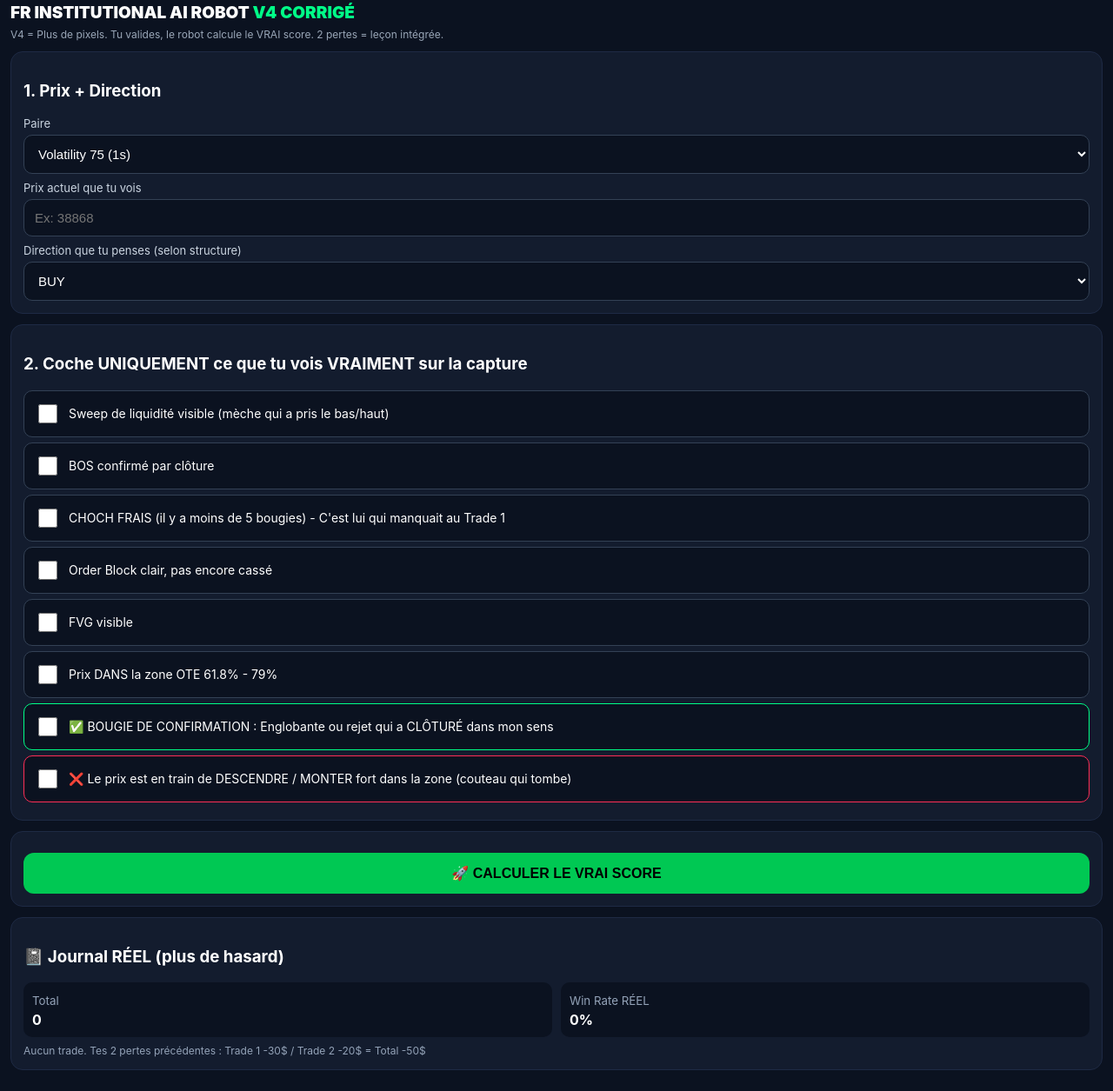
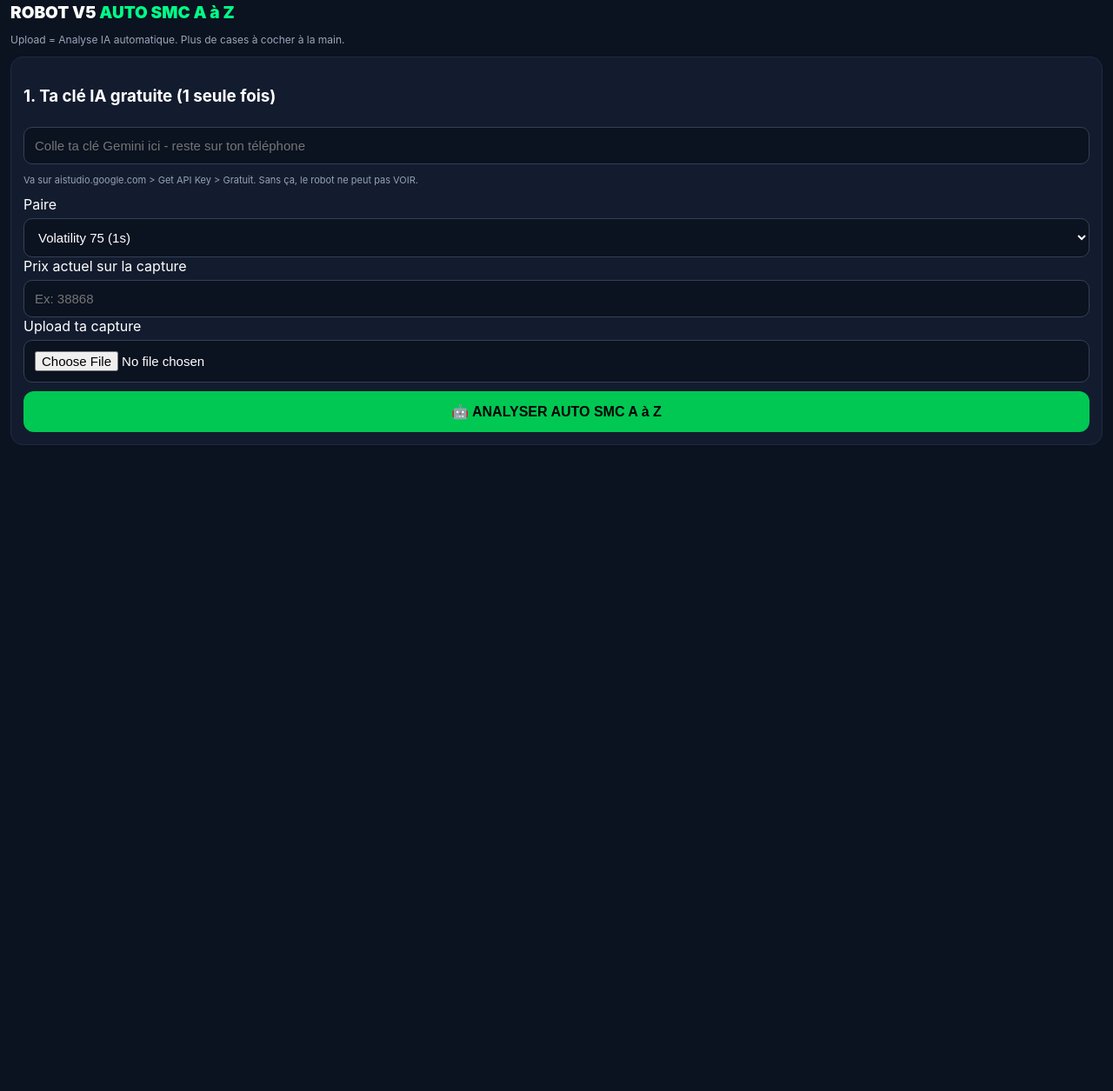
Before and after one commit to Francki2701/SMC-robot-V2, a plain HTML site: page index.html in a window 1280 px wide. Shown: the part 9-1264 px from the top of the page at 87% size. After the commit the page ends 800 px from the top, so only its background shows below. Drawn offline with Linux system fonts and the light colour scheme.

Commit message:
Update index.html for ROBOT V5 features
Updated the title and various text elements for the new version of the AI robot. Adjusted styles and input fields to reflect changes in functionality.

````diff
--- a/index.html
+++ b/index.html
@@ -3,132 +3,125 @@
 <head>
 <meta charset="UTF-8">
 <meta name="viewport" content="width=device-width, initial-scale=1">
-<title>FR INSTITUTIONAL AI ROBOT V4 - CORRIGÉ</title>
+<title>ROBOT V5 AUTO - SMC A à Z</title>
 <style>
 *{box-sizing:border-box}body{margin:0;background:#0b1220;color:#fff;font-family:-apple-system,Arial,sans-serif;padding:12px}
 .top{font-weight:900;font-size:19px}.top span{color:#00ff88}
-.sub{color:#9aa7b8;font-size:12px;margin:6px 0 12px}
 .card{background:#131c2e;border:1px solid #1e2a44;border-radius:14px;padding:14px;margin-bottom:12px}
-label{font-size:13px;color:#cbd5e1;display:block;margin:8px 0 5px}
-input,select{width:100%;background:#0b1220;border:1px solid #334155;color:#fff;padding:12px;border-radius:10px;font-size:15px}
-.chk{display:flex;gap:10px;align-items:center;background:#0b1220;border:1px solid #334155;border-radius:10px;padding:12px;margin:6px 0;font-size:14px}
-.chk input{width:22px;height:22px}
+input,select{width:100%;background:#0b1220;border:1px solid #334155;color:#fff;padding:12px;border-radius:10px;font-size:15px;margin-top:6px}
 .btn{width:100%;background:#00c853;color:#000;font-weight:900;padding:14px;border:0;border-radius:12px;font-size:16px;margin-top:10px}
 .big{text-align:center;font-size:38px;font-weight:900;margin:8px 0}
-.grid{display:grid;grid-template-columns:1fr 1fr;gap:10px}
-.box{background:#0b1220;border-radius:10px;padding:10px}.box small{color:#94a3b8}.box b{font-size:16px;display:block;margin-top:3px}
-.jbtn{background:#1e293b;color:#fff;border:0;padding:10px;border-radius:10px;width:100%;margin-top:10px;font-weight:700}
-.warn{background:#2a1500;color:#ffb020;padding:10px;border-radius:8px;font-size:13px}
-.ok{background:#052e16;color:#4ade80;padding:10px;border-radius:8px;font-size:13px}
-.bad{background:#450a0a;color:#fca5a5;padding:10px;border-radius:8px;font-size:13px}
+.box{background:#0b1220;border-radius:10px;padding:10px;margin:6px 0}
+.ok{background:#052e16;color:#4ade80;padding:10px;border-radius:8px}
+.warn{background:#2a1500;color:#ffb020;padding:10px;border-radius:8px}
+.bad{background:#450a0a;color:#fca5a5;padding:10px;border-radius:8px}
+table{width:100%;font-size:13px}td{padding:6px;border-bottom:1px solid #1e2a44}
+img{max-width:100%;border-radius:10px;margin-top:10px}
 </style>
 </head>
 <body>
-<div class="top">FR INSTITUTIONAL AI ROBOT <span>V4 CORRIGÉ</span></div>
-<div class="sub">V4 = Plus de pixels. Tu valides, le robot calcule le VRAI score. 2 pertes = leçon intégrée.</div>
+<div class="top">ROBOT V5 <span>AUTO SMC A à Z</span></div>
+<p style="color:#9aa7b8;font-size:12px">Upload = Analyse IA automatique. Plus de cases à cocher à la main.</p>
 
 <div class="card">
-<h3>1. Prix + Direction</h3>
+<h3>1. Ta clé IA gratuite (1 seule fois)</h3>
+<input id="apikey" type="password" placeholder="Colle ta clé Gemini ici - reste sur ton téléphone">
+<p style="font-size:11px;color:#94a3b8">Va sur aistudio.google.com > Get API Key > Gratuit. Sans ça, le robot ne peut pas VOIR.</p>
 <label>Paire</label>
 <select id="paire"><option>Volatility 75 (1s)</option><option>Volatility 50 (1s)</option><option>Volatility 100 (1s)</option><option>EUR/USD</option><option>XAU/USD</option></select>
-<label>Prix actuel que tu vois</label>
+<label>Prix actuel sur la capture</label>
 <input id="prix" type="number" placeholder="Ex: 38868">
-<label>Direction que tu penses (selon structure)</label>
-<select id="dir"><option value="BUY">BUY</option><option value="SELL">SELL</option></select>
+<label>Upload ta capture</label>
+<input id="file" type="file" accept="image/*">
+<img id="preview" style="display:none">
+<button class="btn" onclick="analyserAuto()">🤖 ANALYSER AUTO SMC A à Z</button>
+<div id="loading" style="display:none;text-align:center;margin-top:10px">🧠 L'IA analyse Sweep, BOS, CHOCH, OB, FVG, OTE... 10 sec...</div>
 </div>
 
+<div id="res" style="display:none">
 <div class="card">
-<h3>2. Coche UNIQUEMENT ce que tu vois VRAIMENT sur la capture</h3>
-<div class="chk"><input type="checkbox" id="c1"> Sweep de liquidité visible (mèche qui a pris le bas/haut)</div>
-<div class="chk"><input type="checkbox" id="c2"> BOS confirmé par clôture</div>
-<div class="chk"><input type="checkbox" id="c3"> CHOCH FRAIS (il y a moins de 5 bougies) - C'est lui qui manquait au Trade 1</div>
-<div class="chk"><input type="checkbox" id="c4"> Order Block clair, pas encore cassé</div>
-<div class="chk"><input type="checkbox" id="c5"> FVG visible</div>
-<div class="chk"><input type="checkbox" id="c6"> Prix DANS la zone OTE 61.8% - 79%</div>
-<div class="chk" style="border-color:#00ff88"><input type="checkbox" id="c7"> ✅ BOUGIE DE CONFIRMATION : Englobante ou rejet qui a CLÔTURÉ dans mon sens</div>
-<div class="chk" style="border-color:#ff2d55"><input type="checkbox" id="c8"> ❌ Le prix est en train de DESCENDRE / MONTER fort dans la zone (couteau qui tombe)</div>
+<div class="big" id="signal">...</div>
+<div id="score" style="text-align:center;font-size:22px;font-weight:900"></div>
+<div id="verdict" style="margin-top:10px"></div>
+<h3>📋 Analyse A à Z (par l'IA)</h3>
+<table id="details"></table>
+<div style="display:grid;grid-template-columns:1fr 1fr;gap:8px;margin-top:12px">
+<div class="box">Entrée OTE<br><b id="entree">-</b></div>
+<div class="box">SL<br><b id="sl" style="color:#ff4444">-</b></div>
+<div class="box">TP1<br><b id="tp1" style="color:#22c55e">-</b></div>
+<div class="box">TP2<br><b id="tp2" style="color:#22c55e">-</b></div>
 </div>
-
-<div class="card">
-<button class="btn" onclick="analyserV4()">🚀 CALCULER LE VRAI SCORE</button>
-<div id="res" style="display:none;margin-top:14px">
-<div class="big" id="signal">ATTENDS</div>
-<div id="scoreTxt" style="text-align:center;font-size:20px;font-weight:900"></div>
-<div id="verdict" style="margin-top:10px"></div>
-<div class="grid" style="margin-top:12px">
-<div class="box"><small>Entrée</small><b id="entree">-</b></div>
-<div class="box"><small>Stop Loss</small><b id="sl" style="color:#ff4444">-</b></div>
-<div class="box"><small>TP1 (1:1)</small><b id="tp1" style="color:#22c55e">-</b></div>
-<div class="box"><small>TP2 (1:2)</small><b id="tp2" style="color:#22c55e">-</b></div>
-</div>
-<div style="margin-top:10px;display:flex;gap:8px">
-<button class="jbtn" style="background:#22c55e;color:#000" onclick="addJournal(true)">✅ J'ai GAGNÉ ce trade</button>
-<button class="jbtn" style="background:#ef4444;color:#fff" onclick="addJournal(false)">❌ J'ai PERDU ce trade</button>
-</div>
+<p id="raison" style="font-size:13px;color:#facc15"></p>
 </div>
 </div>
 
-<div class="card">
-<h3>📓 Journal RÉEL (plus de hasard)</h3>
-<div class="grid"><div class="box"><small>Total</small><b id="total">0</b></div><div class="box"><small>Win Rate RÉEL</small><b id="winrate">0%</b></div></div>
-<div id="journal" style="font-size:12px;color:#94a3b8;margin-top:8px">Aucun trade. Tes 2 pertes précédentes : Trade 1 -30$ / Trade 2 -20$ = Total -50$</div>
-</div>
+<script>
+let lastImgBase64=null;
+document.getElementById('file').addEventListener('change',e=>{
+  let f=e.target.files[0]; if(!f) return;
+  let r=new FileReader(); r.onload=ev=>{
+    document.getElementById('preview').src=ev.target.result; document.getElementById('preview').style.display='block';
+    lastImgBase64=ev.target.result.split(',')[1];
+  }; r.readAsDataURL(f);
+});
 
-<script>
-let total=0,wins=0; let last=null;
-function analyserV4(){
+async function analyserAuto(){
+  let key=document.getElementById('apikey').value.trim();
   let prix=parseFloat(document.getElementById('prix').value);
+  if(!key){alert('Colle d’abord ta clé Gemini gratuite ! Va sur aistudio.google.com');return;}
   if(!prix){alert('Tape le prix !');return;}
-  let dir=document.getElementById('dir').value;
-  let c=[1,2,3,4,5,6,7].map(i=>document.getElementById('c'+i).checked);
-  let couteau=document.getElementById('c8').checked;
-  let score=0;
-  if(c[0]) score+=10; if(c[1]) score+=10; if(c[2]) score+=15; if(c[3]) score+=10; if(c[4]) score+=10; if(c[5]) score+=10;
-  // REGLE CORRIGEE APRES 2 PERTES
-  if(!c[6]){ score=Math.min(score,65); }
-  else { score+=20; }
-  if(couteau) score-=20;
-  if(!c[2]) score-=10; // Pas de CHOCH frais = penalite
-  score=Math.max(0,Math.min(98,score));
+  if(!lastImgBase64){alert('Upload ta capture !');return;}
+  document.getElementById('loading').style.display='block';
+  document.getElementById('res').style.display='none';
 
-  let verdictEl=document.getElementById('verdict');
-  let sigEl=document.getElementById('signal');
-  let txt=document.getElementById('scoreTxt');
-  document.getElementById('res').style.display='block';
-  txt.innerText='Score Réel : '+score+'%';
-  let isBuy=dir==='BUY';
-  // Calculs simples OTE autour du prix
-  let high=prix*1.01, low=prix*0.99, range=high-low;
-  let entree=high-range*0.618;
-  let sl=isBuy? low*0.9995 : high*1.0005;
-  let risque=Math.abs(entree-sl);
-  let tp1=isBuy? entree+risque : entree-risque;
-  let tp2=isBuy? entree+risque*2 : entree-risque*2;
+  let prompt = `Tu es un expert SMC très strict sur Volatility 75 (1s). Analyse cette capture de trading.
+  Prix actuel réel : ${prix}.
+  Tu dois répondre UNIQUEMENT en JSON, sans texte autour, format exact :
+  {"signal":"BUY ou SELL ou ATTENDS ou INVALIDE","score":0-98,"sweep":true/false,"bos":true/false,"choch_frais":true/false,"ob":true/false,"fvg":true/false,"ote":true/false,"confirmation":true/false,"couteau":true/false,"entree":number,"sl":number,"tp1":number,"tp2":number,"raison":"explication courte en français"}
+  REGLES STRICTES :
+    - choch_frais = true seulement si CHOCH il y a moins de 5 bougies.
+    - confirmation = true seulement si tu vois une bougie englobante ou rejet qui a CLOTURE dans le sens du signal.
+    - Si confirmation = false, score max 65 et signal = ATTENDS.
+    - Si couteau = true (prix tombe fort dans la zone), score -20 et signal = INVALIDE ou ATTENDS.
+    - Si choch_frais = false, score -10.
+    - entree doit être proche du prix actuel, dans la zone OTE.
+    - sl doit être logique, au-delà de l'Order Block, pas à 1000 points.
+    - Ne jamais donner 98% sans confirmation.`;
 
-  if(score>=80 && c[6] && !couteau){
-    sigEl.innerText='✅ ENTRE - '+dir; sigEl.style.color='#22c55e';
-    verdictEl.innerHTML='<div class="ok"><b>VALIDÉ.</b> Confirmation présente + CHOCH frais + pas de couteau qui tombe. Tu peux entrer avec SL fixe.</div>';
-  } else if(score>=65 && !c[6]){
-    sigEl.innerText='⏳ ATTENDS'; sigEl.style.color='#ffb020';
-    verdictEl.innerHTML='<div class="warn"><b>N\'ENTRE PAS.</b> Il manque la bougie de confirmation. C\'est exactement ce qui a tué Trade 1 et Trade 2. Attends une bougie qui clôture dans ton sens.</div>';
-  } else {
-    sigEl.innerText='❌ INVALIDÉ'; sigEl.style.color='#ff2d55';
-    verdictEl.innerHTML='<div class="bad"><b>INVALIDÉ.</b> Score trop bas ou couteau qui tombe ou CHOCH expiré. Ne trade pas ce setup.</div>';
+  try{
+    let resp = await fetch(`https://generativelanguage.googleapis.com/v1beta/models/gemini-2.0-flash:generateContent?key=${key}`,{
+      method:'POST', headers:{'Content-Type':'application/json'},
+      body: JSON.stringify({contents:[{parts:[{text:prompt},{inline_data:{mime_type:"image/jpeg",data:lastImgBase64}}]}]})
+    });
+    let data=await resp.json();
+    let txt=data.candidates[0].content.parts[0].text;
+    txt=txt.replace(/```json|```/g,'').trim();
+    let j=JSON.parse(txt);
+    document.getElementById('loading').style.display='none';
+    document.getElementById('res').style.display='block';
+    document.getElementById('signal').innerText=j.signal;
+    document.getElementById('signal').style.color=j.signal.includes('BUY')?'#22c55e':j.signal.includes('SELL')?'#ff2d55':'#ffb020';
+    document.getElementById('score').innerText='Score Réel : '+j.score+'%';
+    document.getElementById('entree').innerText=j.entree;
+    document.getElementById('sl').innerText=j.sl;
+    document.getElementById('tp1').innerText=j.tp1;
+    document.getElementById('tp2').innerText=j.tp2;
+    document.getElementById('raison').innerText='IA : '+j.raison;
+    let rows=[['A - Sweep',j.sweep?'✅':'❌'],['B - BOS',j.bos?'✅':'❌'],['C - CHOCH FRAIS',j.choch_frais?'✅':'❌ - C\'était le problème du Trade 1'],['D - Order Block',j.ob?'✅':'❌'],['E - FVG',j.fvg?'✅':'❌'],['F - OTE',j.ote?'✅':'❌'],['G - Bougie Confirmation',j.confirmation?'✅':'❌ - Sans ça, max 65%'],['H - Couteau qui tombe ?',j.couteau?'❌ OUI - DANGER':'✅ NON']];
+    document.getElementById('details').innerHTML=rows.map(r=>'<tr><td>'+r[0]+'</td><td>'+r[1]+'</td></tr>').join('');
+    let v=document.getElementById('verdict');
+    if(j.signal.includes('BUY')||j.signal.includes('SELL')){
+      v.innerHTML='<div class="ok">✅ VALIDÉ par l\'IA avec confirmation. Tu peux entrer avec SL fixe.</div>';
+    } else if(j.signal==='ATTENDS'){
+      v.innerHTML='<div class="warn">⏳ ATTENDS. L\'IA a vu la structure mais pas la confirmation. C\'est ce qui a tué Trade 1 et 2. Ne force pas.</div>';
+    } else {
+      v.innerHTML='<div class="bad">❌ INVALIDÉ. Ne trade pas ce setup.</div>';
+    }
+    document.getElementById('res').scrollIntoView({behavior:'smooth'});
+  }catch(e){
+    document.getElementById('loading').style.display='none';
+    alert('Erreur IA : '+e.message+' Vérifie ta clé et ta connexion.');
   }
-  document.getElementById('entree').innerText=entree.toFixed(2);
-  document.getElementById('sl').innerText=sl.toFixed(2);
-  document.getElementById('tp1').innerText=tp1.toFixed(2);
-  document.getElementById('tp2').innerText=tp2.toFixed(2);
-  last={dir,entree,sl,tp2,score};
-}
-function addJournal(gagne){
-  if(!last) return;
-  total++; if(gagne) wins++;
-  document.getElementById('total').innerText=total;
-  document.getElementById('winrate').innerText=Math.round(wins/total*100)+'%';
-  let j=document.getElementById('journal');
-  if(total==1) j.innerHTML='Historique V4 (sans compter les -50$ de V3) :<br>';
-  j.innerHTML+='<div>• '+last.dir+' @ '+last.entree.toFixed(2)+' | Score '+last.score+'% | '+(gagne?'✅ GAGNÉ':'❌ PERDU')+'</div>';
 }
 </script>
 </body>
````
